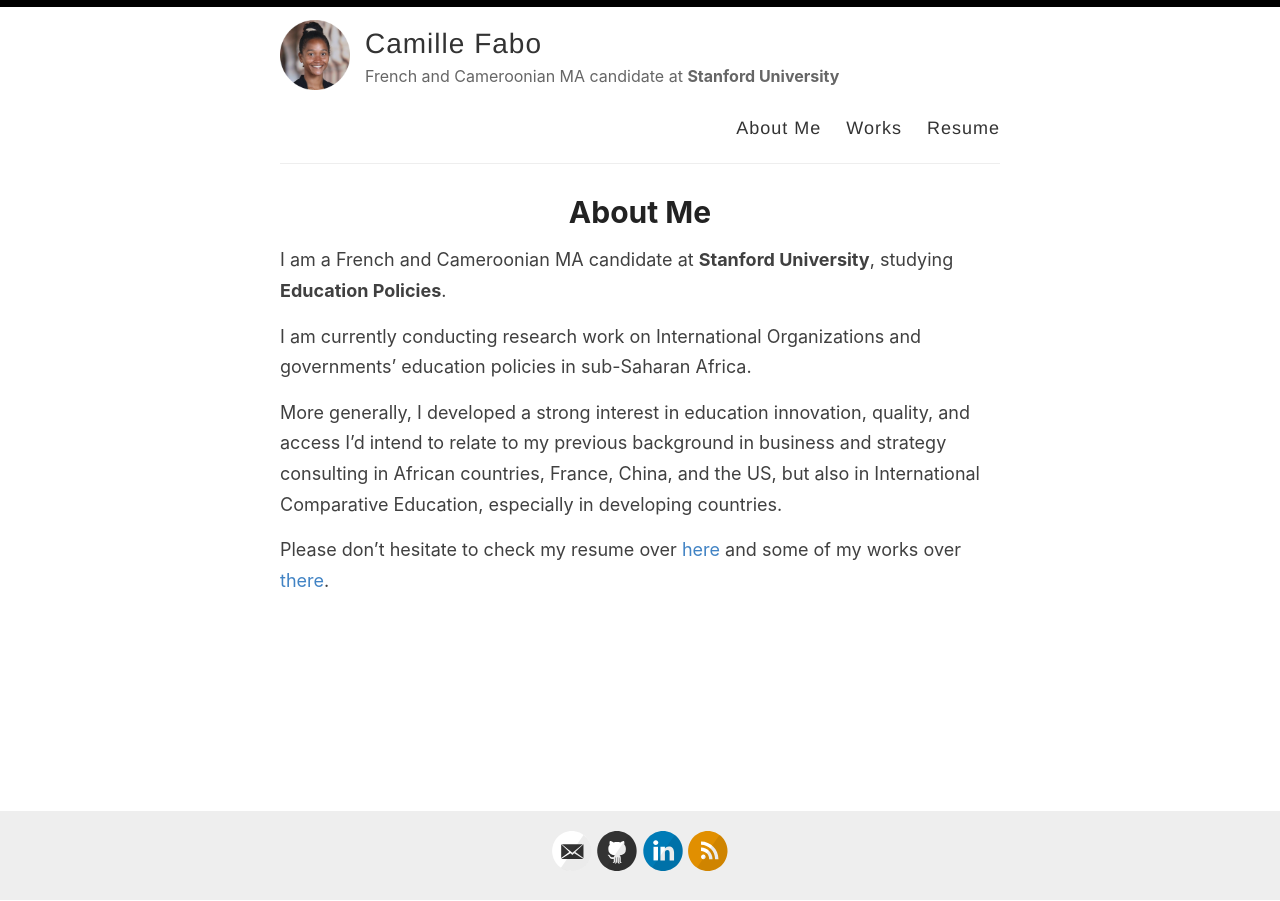
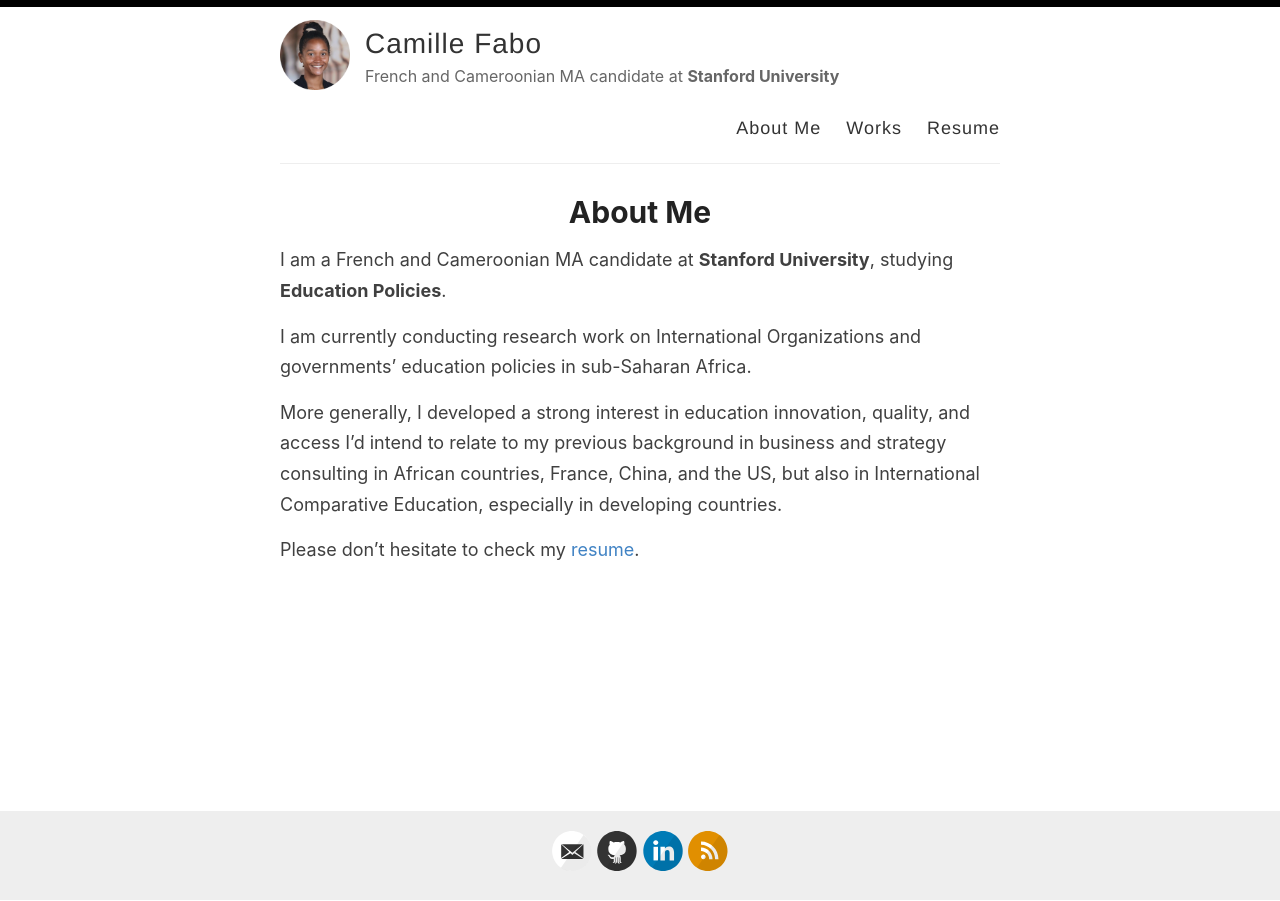
Before and after one commit to Camillefabs/Camillefabs.github.io, a Jekyll site: the page built from _pages/about.md, in a window 1280 px wide. Built offline with Jekyll 4.4.1, drawn with Linux system fonts in a browser that asks for light colours.

Commit message:
Update about.md

```diff
--- a/_pages/about.md
+++ b/_pages/about.md
@@ -10,4 +10,4 @@ I am currently conducting research work on International Organizations and gover
 
 More generally, I developed a strong interest in education innovation, quality, and access I'd intend to relate to my previous background in business and strategy consulting in African countries, France, China, and the US, but also in International Comparative Education, especially in developing countries.
 
-Please don't hesitate to check my resume over [here](https://www.camillefabo.com/resume) and some of my works over [there](https://www.camillefabo.com/works).
+Please don't hesitate to check my [resume](https://www.camillefabo.com/resume).
```
